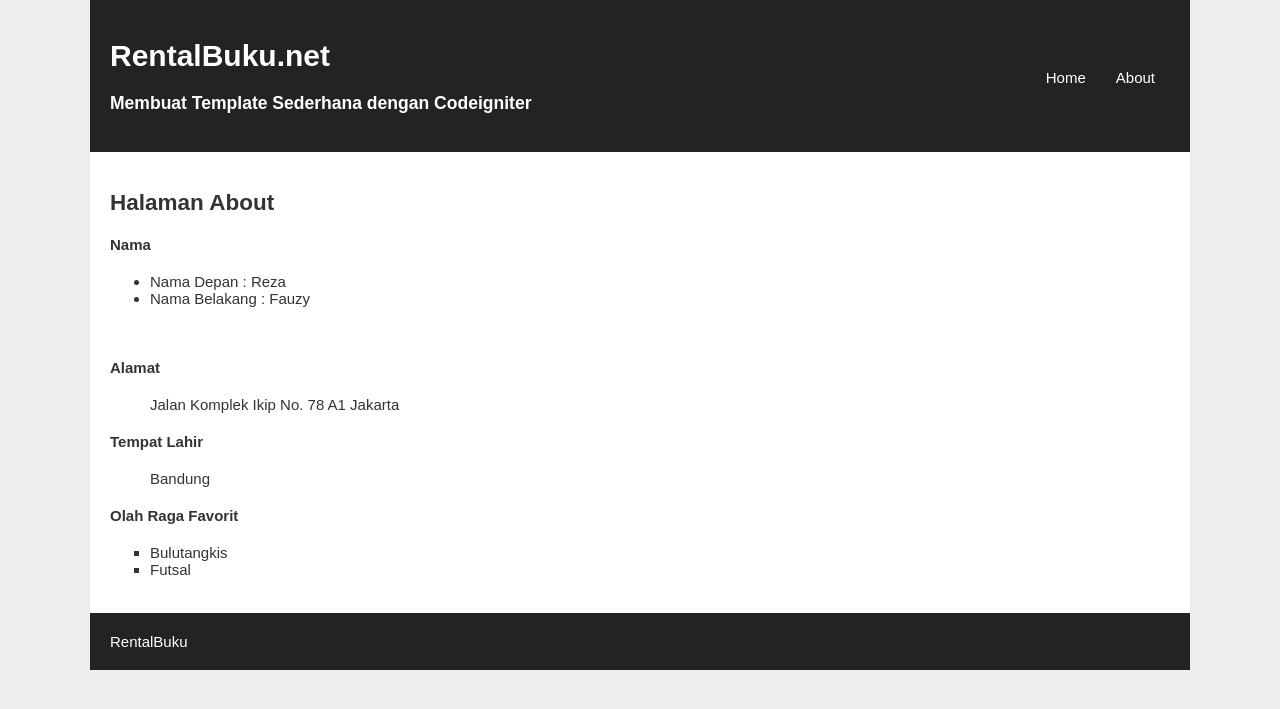
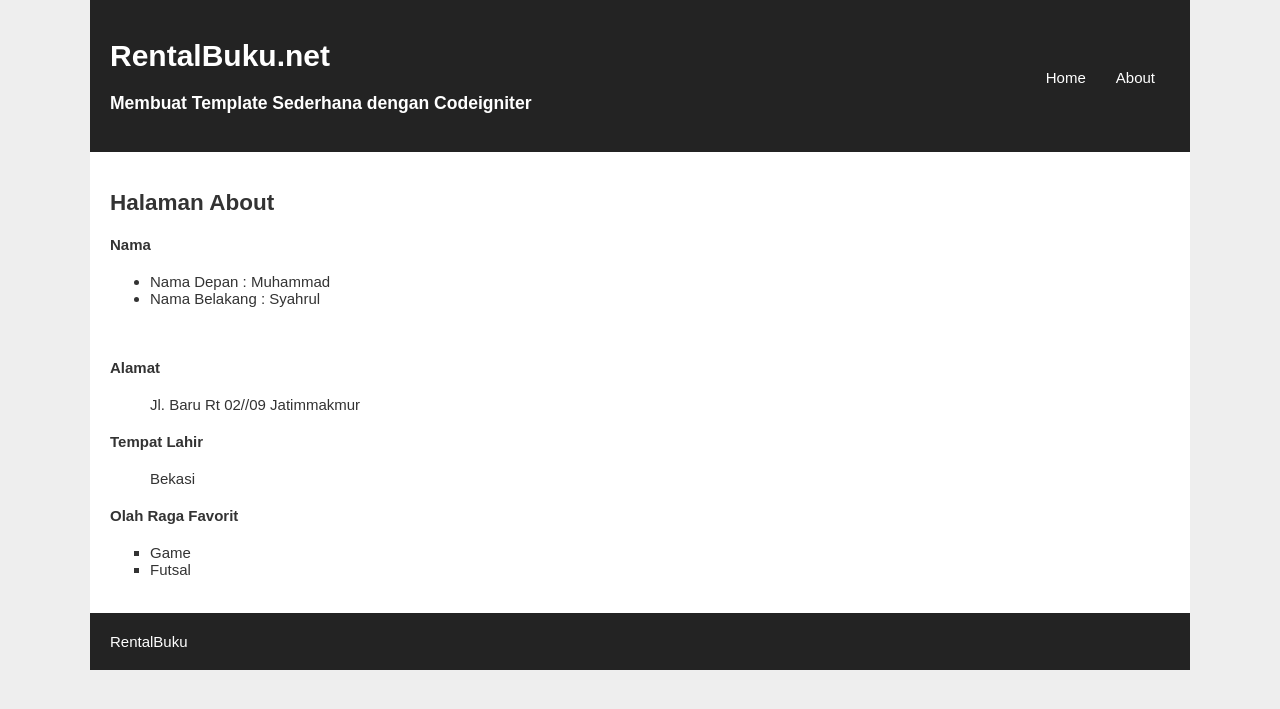
Before and after one commit to Syahrul0123/pustaka-booking, a CodeIgniter app: page /pustaka-booking/index.php/web/about in a window 1280 px wide. Shown: the part 21-730 px from the top of the page. Run offline with CodeIgniter, Linux system fonts and the light colour scheme.

Commit message:
Perbaikan

```diff
--- a/application/views/v_about.php
+++ b/application/views/v_about.php
@@ -2,23 +2,23 @@
     <h1><?php echo $judul ?></h1>
      <h4>Nama</h4>
      <ul type="disc">
-        <li>Nama Depan : Reza</li>
-        <li>Nama Belakang : Fauzy</li>
+        <li>Nama Depan : Muhammad</li>
+        <li>Nama Belakang : Syahrul</li>
      </ul>
      <br>
      <h4>Alamat</h4>
      <ul type="none">
-         <li> Jalan Komplek Ikip No. 78 A1 Jakarta</li>
+         <li> Jl. Baru Rt 02//09 Jatimmakmur</li>
     </ul>
 
      <h4>Tempat Lahir</h4>
     <ul type="none">
-         <li>Bandung</li>
+         <li>Bekasi</li>
     </ul>
 
     <h4>Olah Raga Favorit</h4>
      <ul type="square">
-         <li>Bulutangkis</li>
+         <li>Game</li>
          <li>Futsal</li>
     </ul>
 </section>
```
